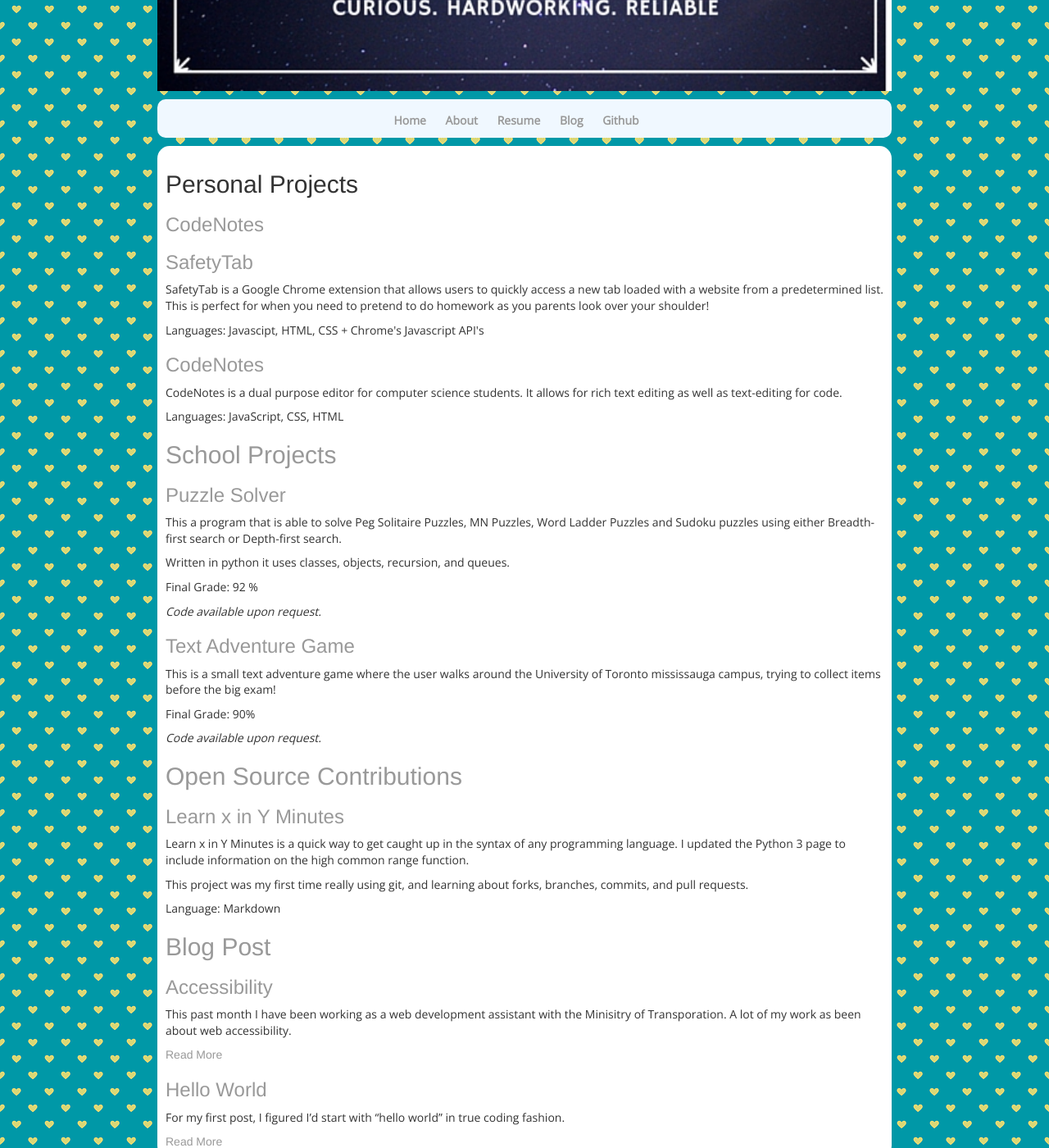
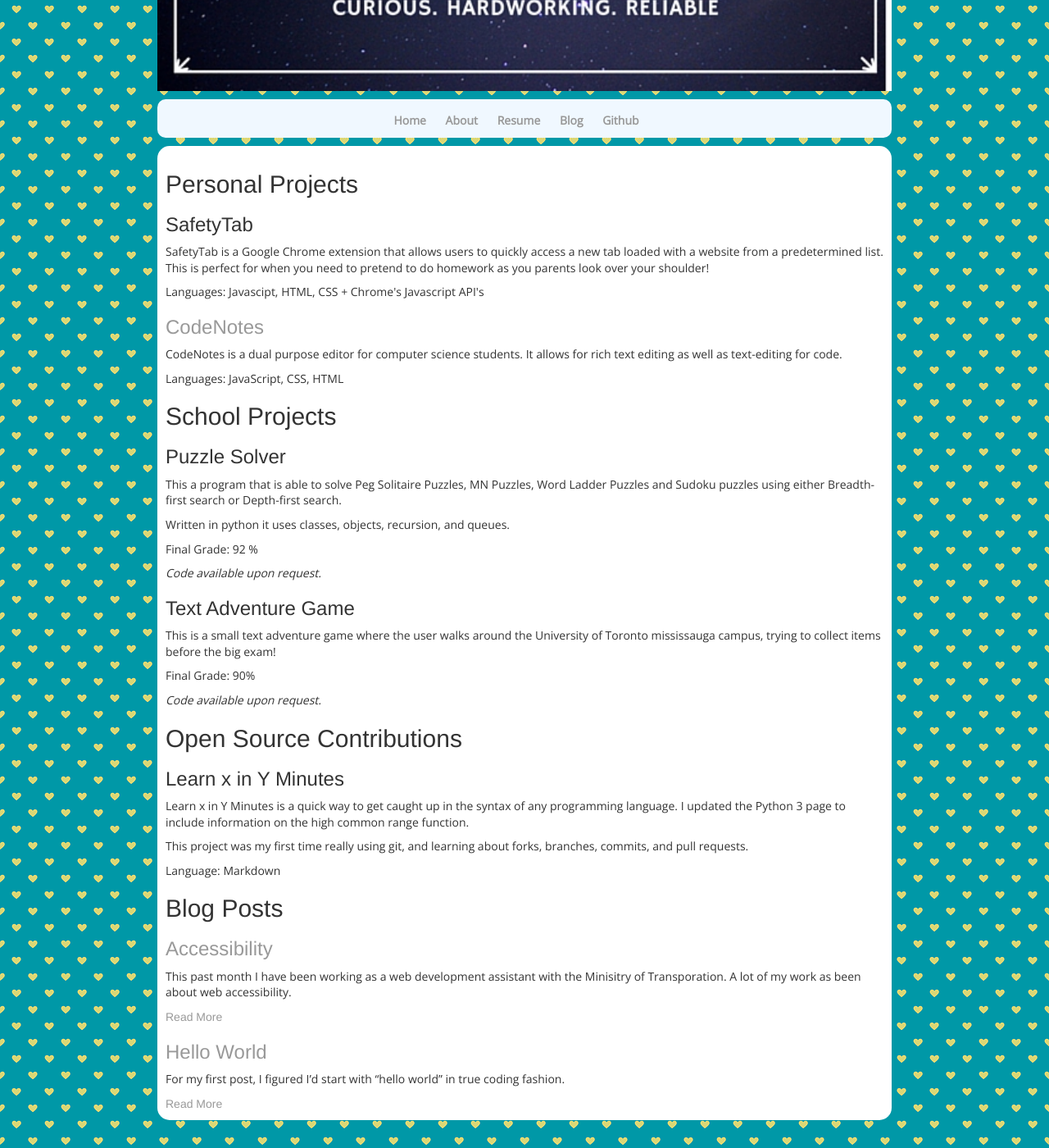
Before and after one commit to VeerpalBrar/VeerpalBrar.github.io, a Jekyll site: the page built from index.html, in a window 1280 px wide and 1400 px high, scrolled down 248 px. Shown: the whole window at 82% size. Built offline with Jekyll 4.4.1, drawn with Linux system fonts in a browser that asks for light colours.

Commit message:
Add list of projects and their descriptions to the main page.

```diff
--- a/index.html
+++ b/index.html
@@ -5,11 +5,10 @@
 ---
 <div class="posts">
   <h2> Personal Projects</h2>
-  <h3><a href="/CodeNotes">CodeNotes</h3>
         <h3> SafetyTab </h3>
     <p> SafetyTab is a Google Chrome extension that allows users to quickly access a new tab loaded with a website from a predetermined list. This is perfect for when you need to pretend to do homework as you parents look over your shoulder!</p>
     <p> Languages: Javascipt, HTML, CSS  + Chrome's Javascript API's </p>
-    <h3>CodeNotes </h3>
+      <h3><a href="/CodeNotes">CodeNotes</a></h3>
     <p>CodeNotes is a dual purpose editor for computer science students. It allows for rich text editing 		as well as text-editing for code.</p>
     <p> Languages: JavaScript, CSS, HTML </p>
     <h2> School Projects </h2>
@@ -28,7 +27,7 @@
     <p> Learn x in Y Minutes is a quick way to get caught up in the syntax of any programming language. I updated the Python 3 page to include information on the high common range function. </p>
     <p> This project was my first time really using git, and learning about forks, branches, commits, and pull requests. </p>
     <p> Language: Markdown </p>
-  <h2>Blog Post</h2>
+  <h2>Blog Posts</h2>
   {% for post in site.posts %}
     <article class="post">
 
```
